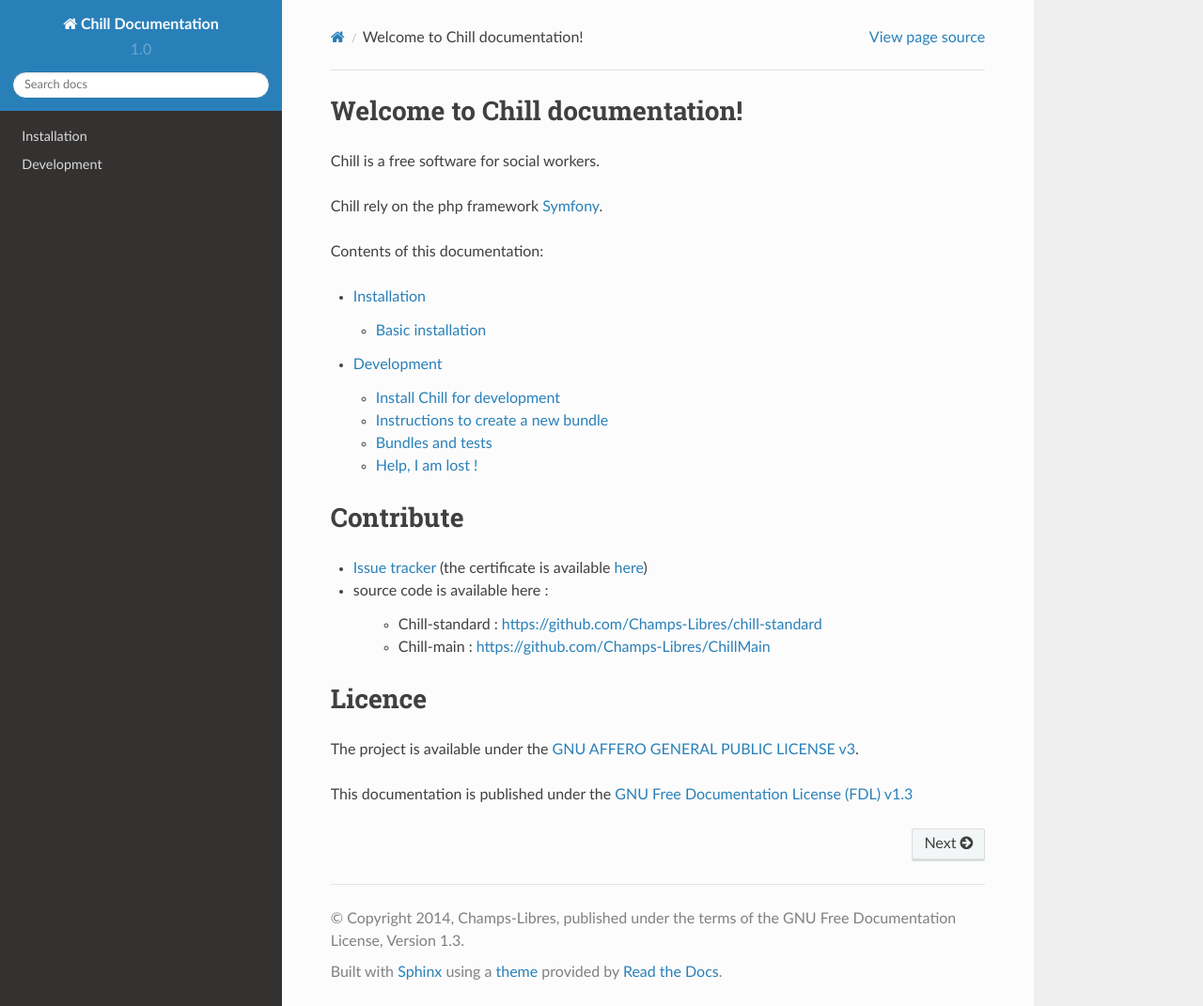
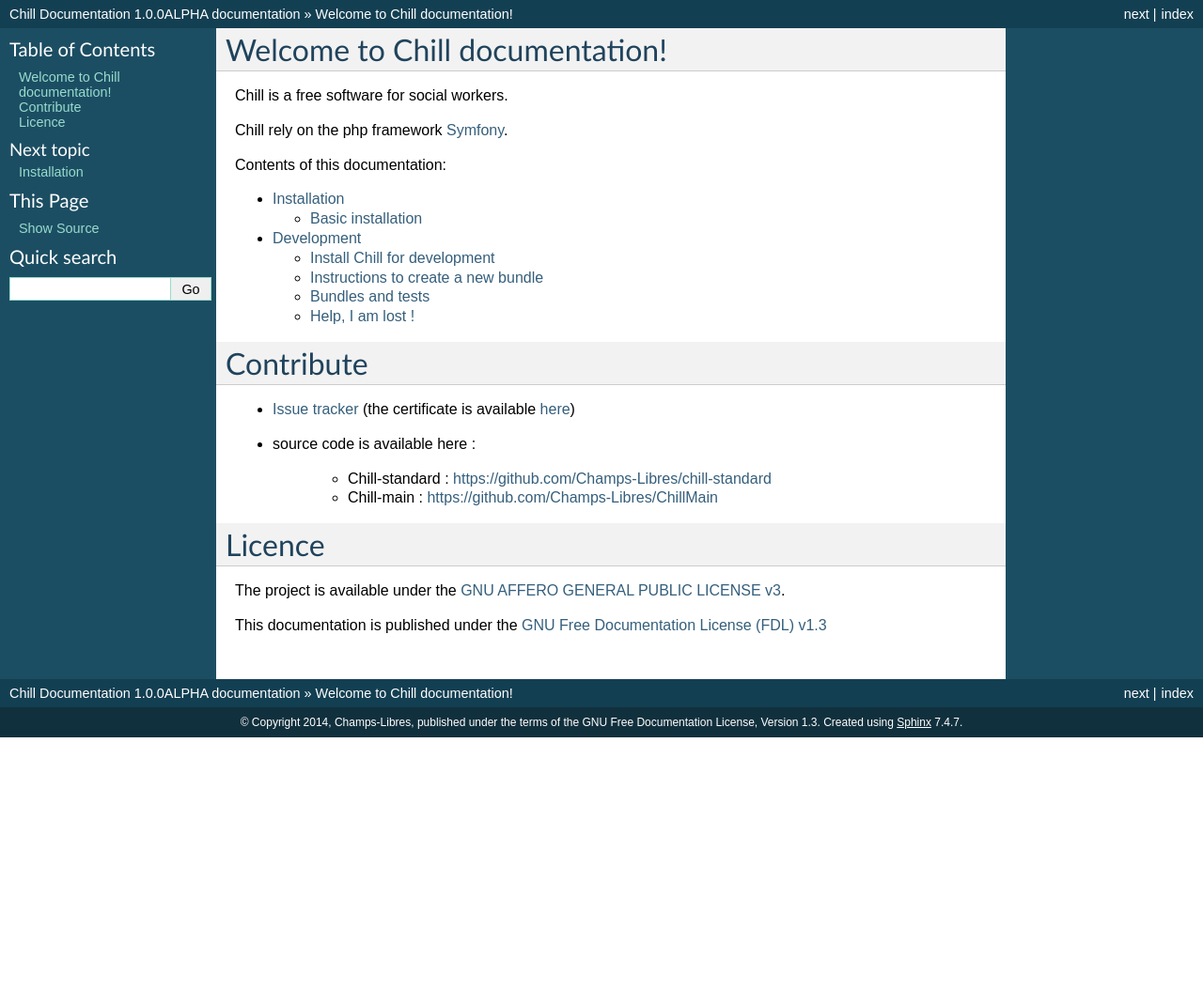
Before and after one commit to Chill-project/Documentation, a Sphinx documentation site: the page built from source/index.rst, in a window 1280 px wide and 1071 px high. Shown: the whole window at 94% size. Built offline with Sphinx 7.4.7, drawn with Linux system fonts in a browser that asks for light colours.

Commit message:
Revert "switch to the rtd theme"
This reverts commit a1466466aecef7ed3661615b4b8a5525a625f3d0.

```diff
--- a/source/conf.py
+++ b/source/conf.py
@@ -15,7 +15,6 @@
 
 import sys
 import os
-import sphinx_rtd_theme
 
 # If extensions (or modules to document with autodoc) are in another directory,
 # add these directories to sys.path here. If the directory is relative to the
@@ -103,7 +102,7 @@ pygments_style = 'sphinx'
 
 # The theme to use for HTML and HTML Help pages.  See the documentation for
 # a list of builtin themes.
-html_theme = 'sphinx_rtd_theme'
+html_theme = 'default'
 
 # Theme options are theme-specific and customize the look and feel of a theme
 # further.  For a list of options available for each theme, see the
@@ -111,7 +110,7 @@ html_theme = 'sphinx_rtd_theme'
 #html_theme_options = {}
 
 # Add any paths that contain custom themes here, relative to this directory.
-html_theme_path = [sphinx_rtd_theme.get_html_theme_path()]
+#html_theme_path = []
 
 # The name for this set of Sphinx documents.  If None, it defaults to
 # "<project> v<release> documentation".
```
Also changed, not shown: README.md (+0 -1 lines).
